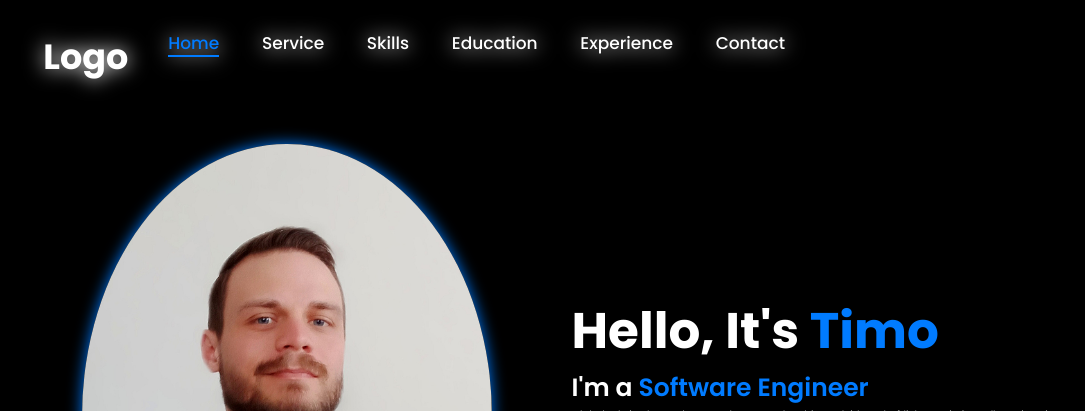
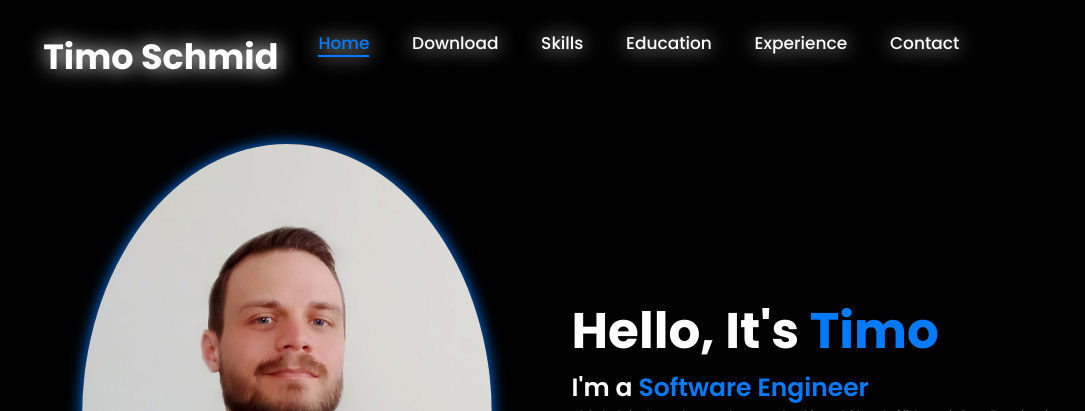
Before and after one commit to TimoTMS/Portfolieo_Website, a website: page index.html in a window 1280 px wide. Shown: the top 411 px of the page, without its empty margins (72-1157 px from the left). Drawn offline with nearby package versions, Linux system fonts and the light colour scheme.

Commit message:
Refactored: Download

```diff
--- a/index.html
+++ b/index.html
@@ -12,10 +12,11 @@
 </head>
 <body>
 <header>
-    <a href="#" class="logo">Logo</a>
+    <a href="#" class="logo">Timo Schmid</a>
+
     <nav>
         <a href="#" class="active">Home</a>
-        <a href="#">Service</a>
+        <a href="#">Download</a>
         <a href="#">Skills</a>
         <a href="#">Education</a>
         <a href="#">Experience</a>
```
